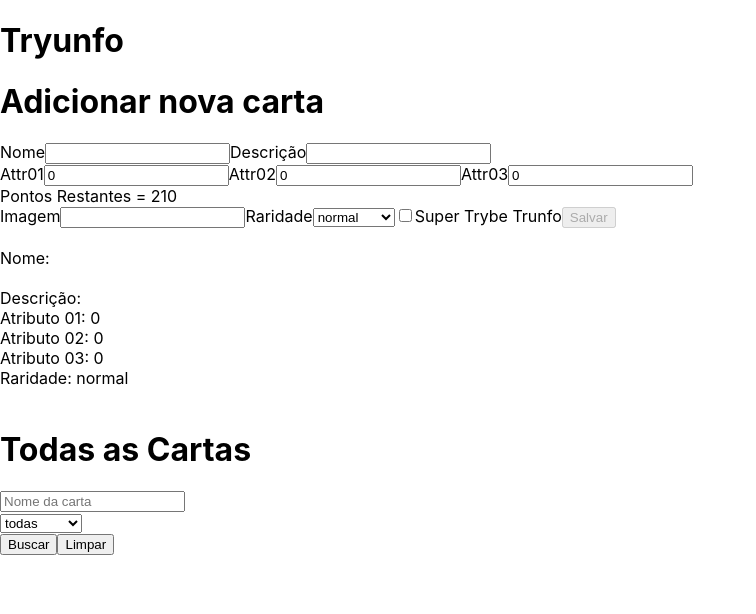
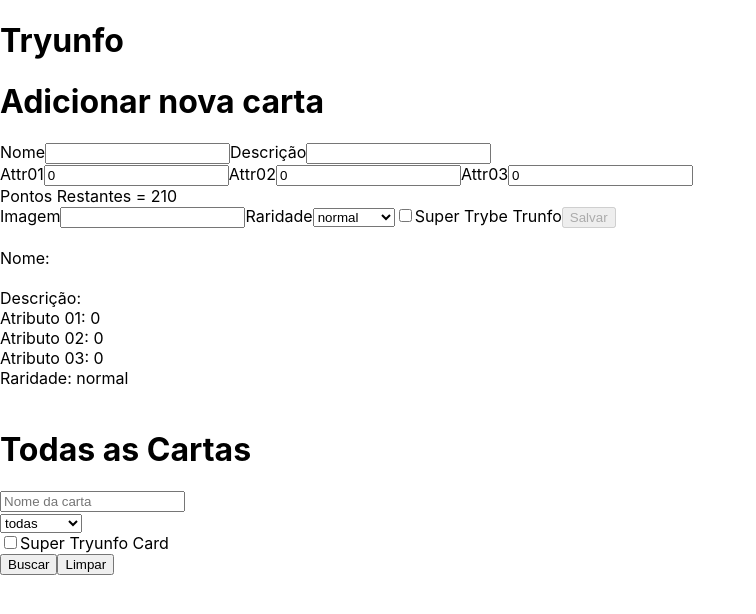
Before and after one commit to phvleite/tryunfo, a React (Create React App) app: page / in a window 1280 px wide. Shown: the top 614 px of the page, without its empty margins (0-756 px from the left). Built offline with nearby package versions, Linux system fonts and the light colour scheme.

Commit message:
implantando requisito 12

```diff
--- a/src/App.js
+++ b/src/App.js
@@ -44,19 +44,24 @@ class App extends React.Component {
 
   clearSearchCard = () => {
     this.setState({ searchCard: '', showCard: '', rareFilter: 'todas', showRare: '' });
+    this.setState({ trunfoFilter: false, searchFields: false });
   }
 
   handleSearch = ({ target }) => {
-    const { name, value } = target;
+    const { name } = target;
+    const value = target.type === 'checkbox' ? target.checked : target.value;
     this.setState({ [name]: value });
+    if (name === 'trunfoFilter' && value) {
+      this.setState({ searchFields: true }, () => this.cardList());
+    } else if (name === 'trunfoFilter' && !value) {
+      this.setState({ searchFields: false }, () => this.cardList());
+    }
   }
 
   onInputChange = ({ target }) => {
     const { name } = target;
     const value = target.type === 'checkbox' ? target.checked : target.value;
-    this.setState({
-      [name]: value,
-    }, () => this.validate());
+    this.setState({ [name]: value }, () => this.validate());
   }
 
   onRemoveCard = (myUUID) => {
@@ -207,7 +212,6 @@ class App extends React.Component {
             cardImage={ cardImage }
             cardRare={ cardRare }
             cardTrunfo={ cardTrunfo }
-            notPreview={ false }
           />
         </div>
         <div>
--- a/src/components/Cards.js
+++ b/src/components/Cards.js
@@ -8,6 +8,7 @@ class Cards extends Component {
       onRemoveCard,
       showCard,
       showRare,
+      trunfoFilter,
     } = this.props;
 
     const isSuperTrunfo = (
@@ -17,6 +18,7 @@ class Cards extends Component {
     );
 
     let cardsTryunfoFiltered = [];
+    if (!trunfoFilter) {
       if (showRare === '') {
         cardsTryunfoFiltered = cardsTryunfo
           .filter((card) => card.cardName.includes(showCard));
@@ -24,6 +26,7 @@ class Cards extends Component {
         cardsTryunfoFiltered = cardsTryunfo
           .filter((card) => card.cardRare === showRare)
           .filter((card) => card.cardName.includes(showCard));
+      }
     }
 
     const cardsTryunfoList = cardsTryunfoFiltered
@@ -94,6 +97,7 @@ Cards.propTypes = {
   onRemoveCard: PropTypes.func.isRequired,
   showCard: PropTypes.string.isRequired,
   showRare: PropTypes.string.isRequired,
+  trunfoFilter: PropTypes.bool.isRequired,
 };
 
 export default Cards;
--- a/src/components/Filtercards.js
+++ b/src/components/Filtercards.js
@@ -9,12 +9,15 @@ class Filtercards extends Component {
       buttonSearchCard,
       clearSearchCard,
       rareFilter,
+      searchFildes,
+      trunfoFilter,
     } = this.props;
     return (
       <div>
         <h1>Todas as Cartas</h1>
         <input
           type="text"
+          disabled={ searchFildes }
           value={ searchCard }
           onChange={ handleSearch }
           name="searchCard"
@@ -28,6 +31,7 @@ class Filtercards extends Component {
               data-testid="rare-filter"
               name="rareFilter"
               value={ rareFilter }
+              disabled={ searchFildes }
               onChange={ handleSearch }
             >
               <option value="todas">todas</option>
@@ -37,8 +41,21 @@ class Filtercards extends Component {
             </select>
           </label>
         </div>
+        <label htmlFor="trunfoFilter">
+          <input
+            type="checkbox"
+            data-testid="trunfo-filter"
+            name="trunfoFilter"
+            id="trunfoFilter"
+            checked={ trunfoFilter }
+            onChange={ handleSearch }
+          />
+          Super Tryunfo Card
+        </label>
+        <br />
         <button
           type="submit"
+          disabled={ searchFildes }
           onClick={ () => buttonSearchCard(searchCard, rareFilter) }
         >
           Buscar
@@ -60,6 +77,8 @@ Filtercards.propTypes = {
   handleSearch: PropTypes.func.isRequired,
   buttonSearchCard: PropTypes.func.isRequired,
   clearSearchCard: PropTypes.func.isRequired,
+  searchFildes: PropTypes.bool.isRequired,
+  trunfoFilter: PropTypes.bool.isRequired,
 };
 
 export default Filtercards;
```
Lines whose indentation alone changed are shown as unchanged.
